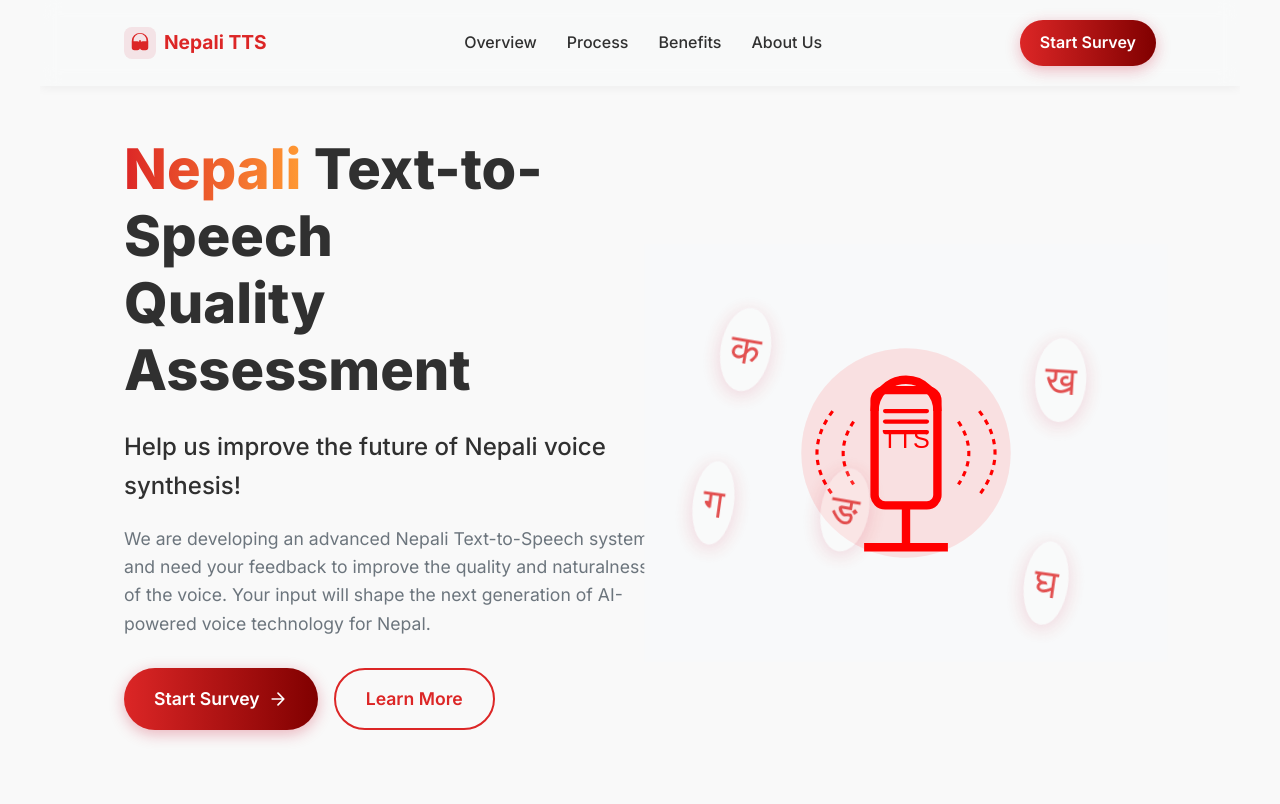
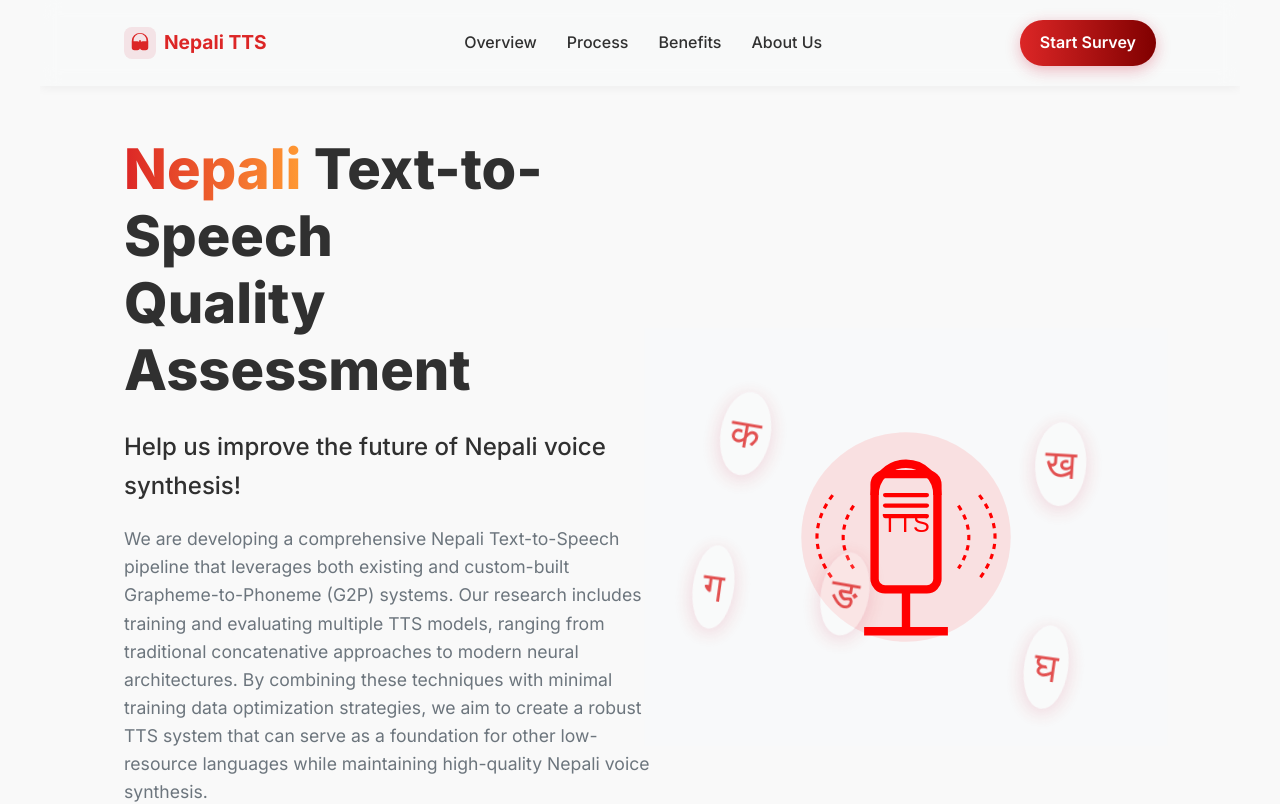
Before and after one commit to Aayush518/NepaliTTS-Audio-Quality-Assessment, a React (Vite) app: page / in a window 1280 px wide. Shown: the top 804 px of the page. Built offline with nearby package versions, Linux system fonts and the light colour scheme.

Commit message:
Update: minor changes in introductory portion

```diff
--- a/src/pages/LandingPage.jsx
+++ b/src/pages/LandingPage.jsx
@@ -151,9 +151,10 @@ function LandingPage() {
           </h1>
           <p className="tagline">Help us improve the future of Nepali voice synthesis!</p>
           <p className="hero-description">
-            We are developing an advanced Nepali Text-to-Speech system and need your feedback
-            to improve the quality and naturalness of the voice. Your input will shape the
-            next generation of AI-powered voice technology for Nepal.
+            We are developing a comprehensive Nepali Text-to-Speech pipeline that leverages both existing and custom-built Grapheme-to-Phoneme (G2P) systems.
+            Our research includes training and evaluating multiple TTS models, ranging from traditional concatenative approaches to modern neural architectures.
+            By combining these techniques with minimal training data optimization strategies, we aim to create a robust TTS system that can serve as a foundation
+            for other low-resource languages while maintaining high-quality Nepali voice synthesis.
           </p>
           <div className="hero-cta-group">
             <Link to="/survey" className="cta-button primary-gradient">
```
